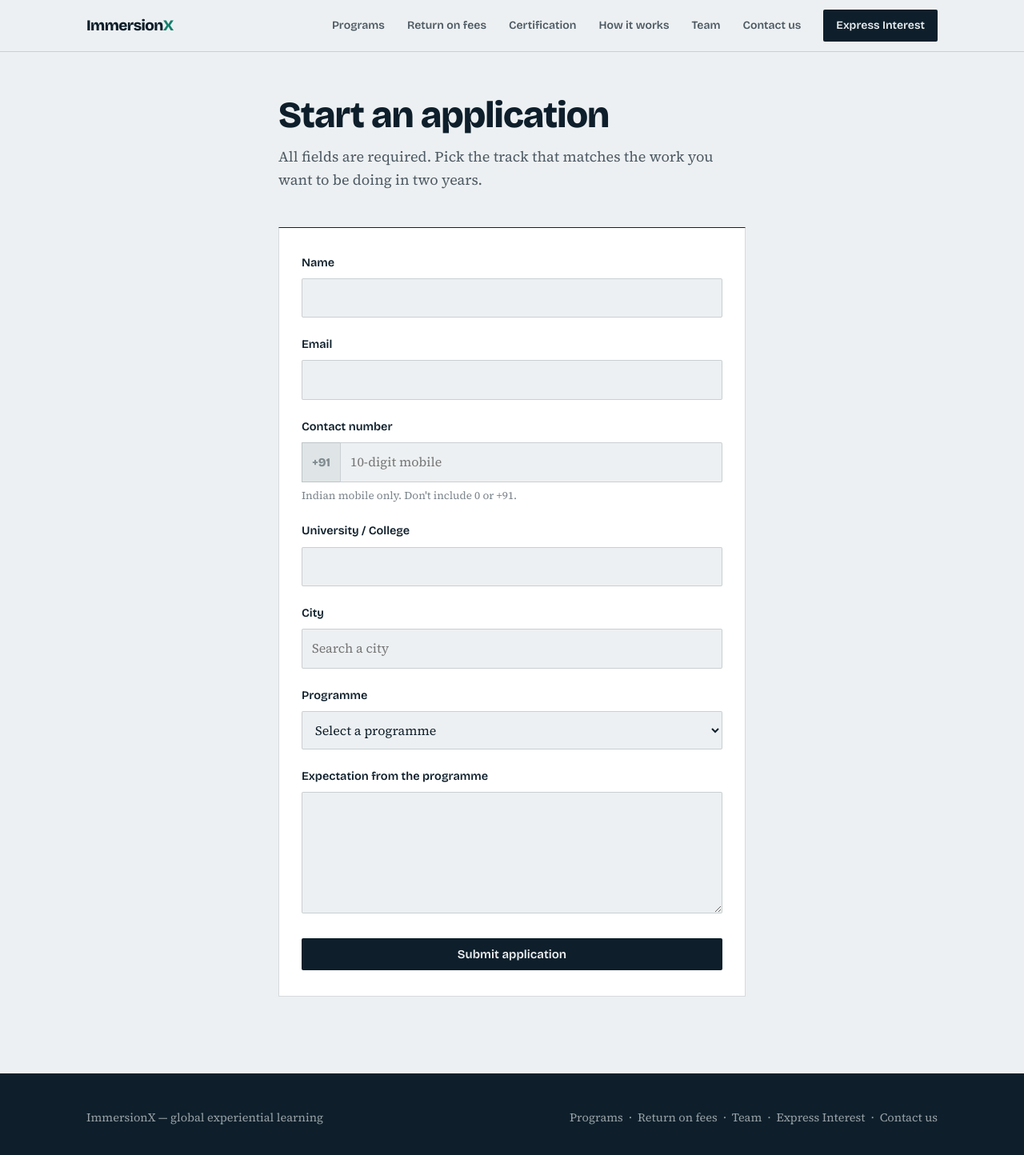
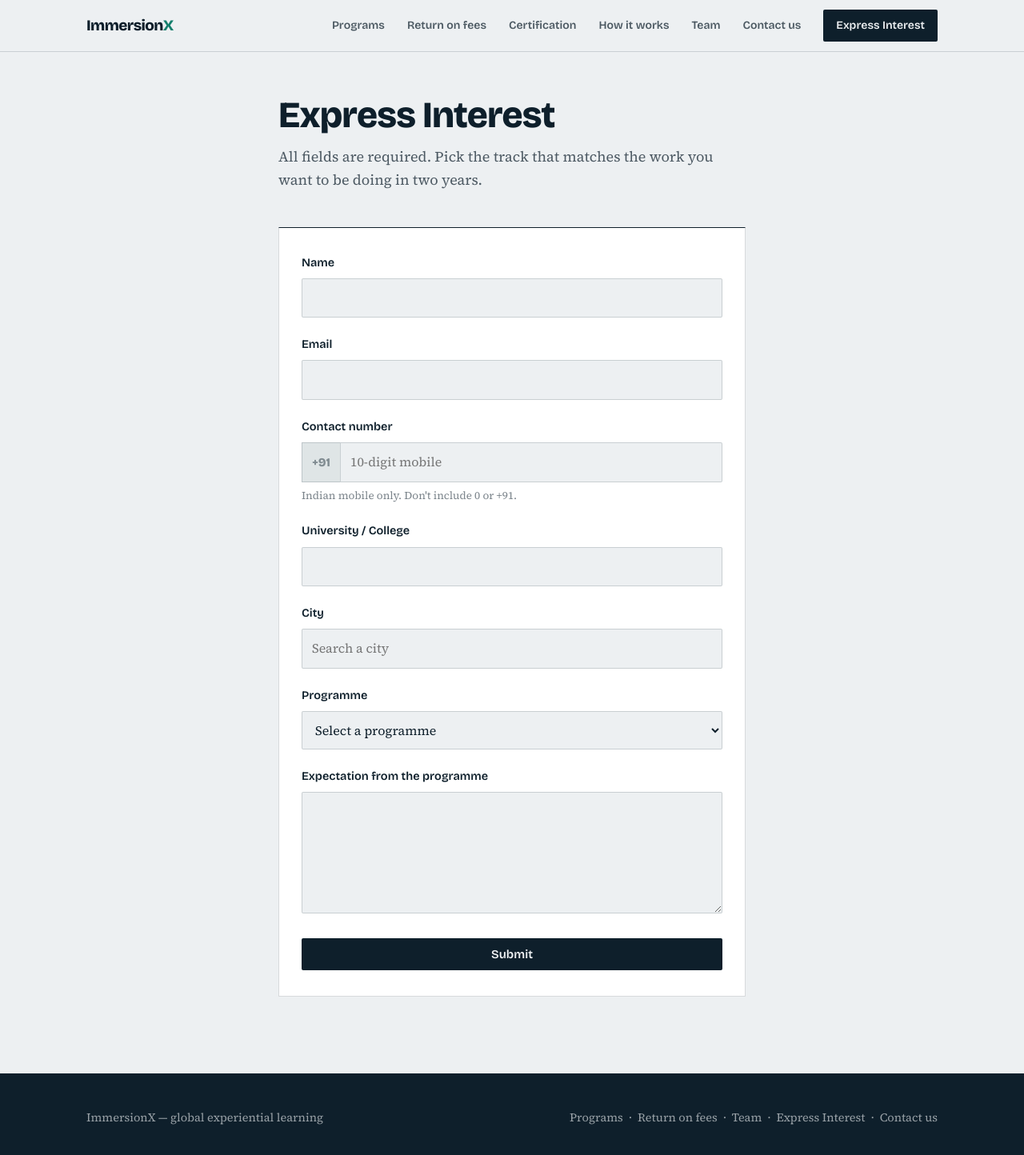
Before and after one commit to kotesh-bitsian/immersion-web, a SvelteKit app: page /apply in a window 1280 px wide. Shown: the top 1444 px of the page at 80% size. Built offline with nearby package versions, Linux system fonts and the light colour scheme.

Commit message:
Add files via upload

```diff
--- a/src/routes/apply/+page.svelte
+++ b/src/routes/apply/+page.svelte
@@ -24,13 +24,13 @@
 </script>
 
 <svelte:head>
-	<title>Start an application — ImmersionX</title>
+	<title>Express Interest — ImmersionX</title>
 </svelte:head>
 
 <section class="page" id="main">
 	<div class="wrap form-wrap">
 		<div class="sec-head">
-			<h1>Start an application</h1>
+			<h1>Express Interest</h1>
 			<p>
 				{#if lockedProgram}
 					You're applying for <strong>{lockedProgram}</strong>. All fields are required — an advisor
@@ -199,7 +199,7 @@
 				</div>
 
 				<button class="btn" type="submit" disabled={submitting}>
-					{submitting ? 'Sending…' : 'Submit application'}
+					{submitting ? 'Sending…' : 'Submit'}
 				</button>
 			</form>
 		{/if}
```
